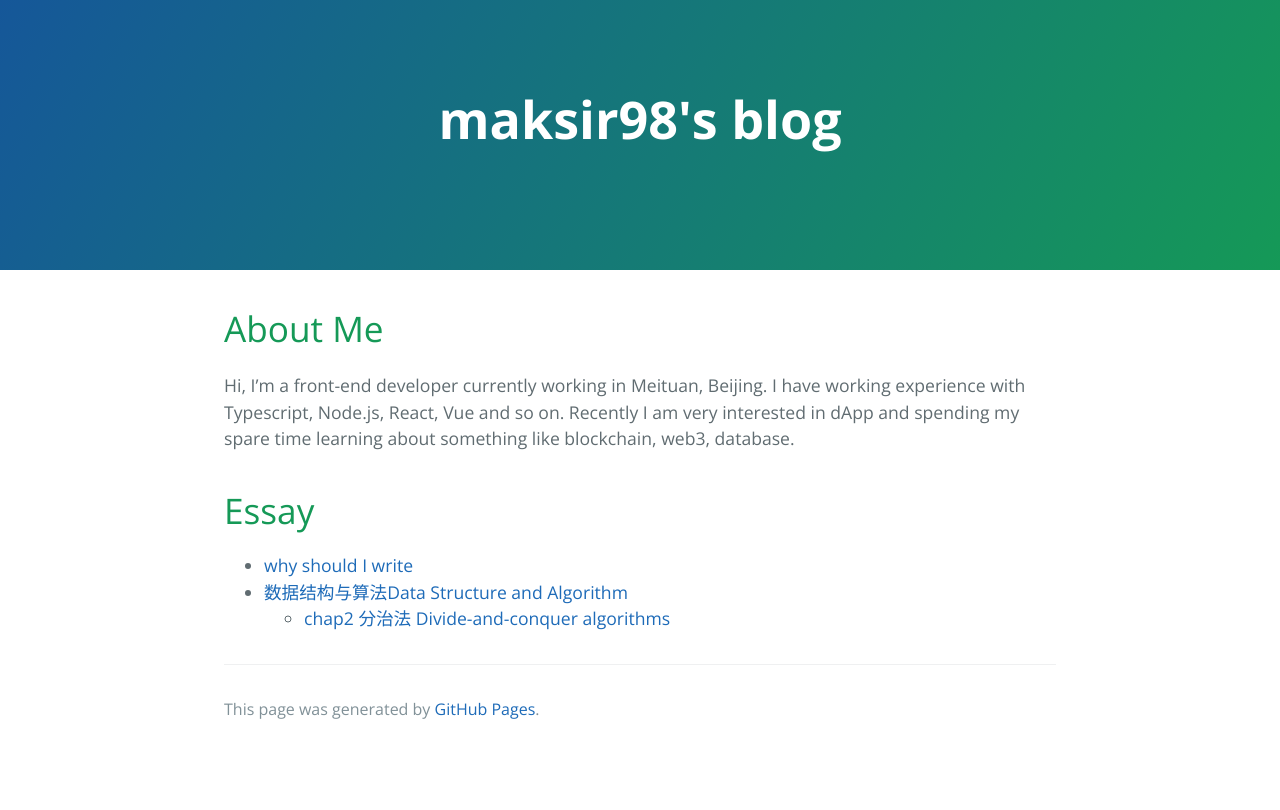
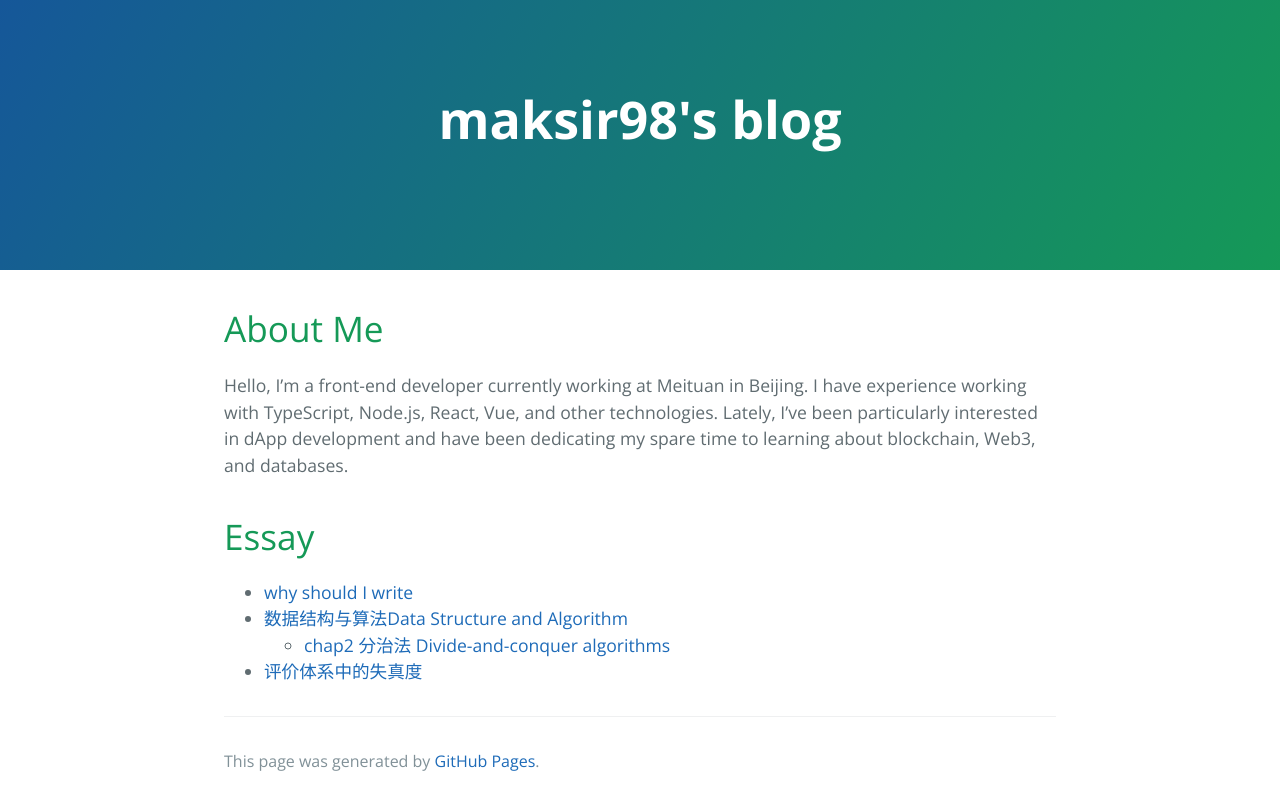
Before and after one commit to maksir98/maksir98.github.io, a Jekyll site: the page built from index.md, in a window 1280 px wide. Shown: the top 810 px of the page. Built offline with Jekyll 4.4.1, drawn with Linux system fonts in a browser that asks for light colours.

Commit message:
feat: save

```diff
--- a/index.md
+++ b/index.md
@@ -3,11 +3,10 @@ layout: default
 ---
 
 # About Me
-Hi, I'm a front-end developer currently working in Meituan, Beijing.
-I have working experience with Typescript, Node.js, React, Vue and so on.
-Recently I am very interested in dApp and spending my spare time learning about something like blockchain, web3, database.
+Hello, I'm a front-end developer currently working at Meituan in Beijing. I have experience working with TypeScript, Node.js, React, Vue, and other technologies. Lately, I've been particularly interested in dApp development and have been dedicating my spare time to learning about blockchain, Web3, and databases.
 
 # Essay
 - [why should I write](./notes/why%20should%20i%20write)
 - [数据结构与算法Data Structure and Algorithm](./notes/%E6%95%B0%E6%8D%AE%E7%BB%93%E6%9E%84%E4%B8%8E%E7%AE%97%E6%B3%95Data%20Structure%20and%20Algorithm/introduction)
   - [chap2 分治法 Divide-and-conquer algorithms](./notes/%E6%95%B0%E6%8D%AE%E7%BB%93%E6%9E%84%E4%B8%8E%E7%AE%97%E6%B3%95Data%20Structure%20and%20Algorithm/chap2%20分治法%20Divide-and-conquer%20algorithms/index)
+- [评价体系中的失真度](./notes/%E8%AF%84%E4%BB%B7%E4%BD%93%E7%B3%BB%E4%B8%AD%E7%9A%84%E5%A4%B1%E7%9C%9F%E5%BA%A6.md)
```
Also changed, not shown: 1 other file.
